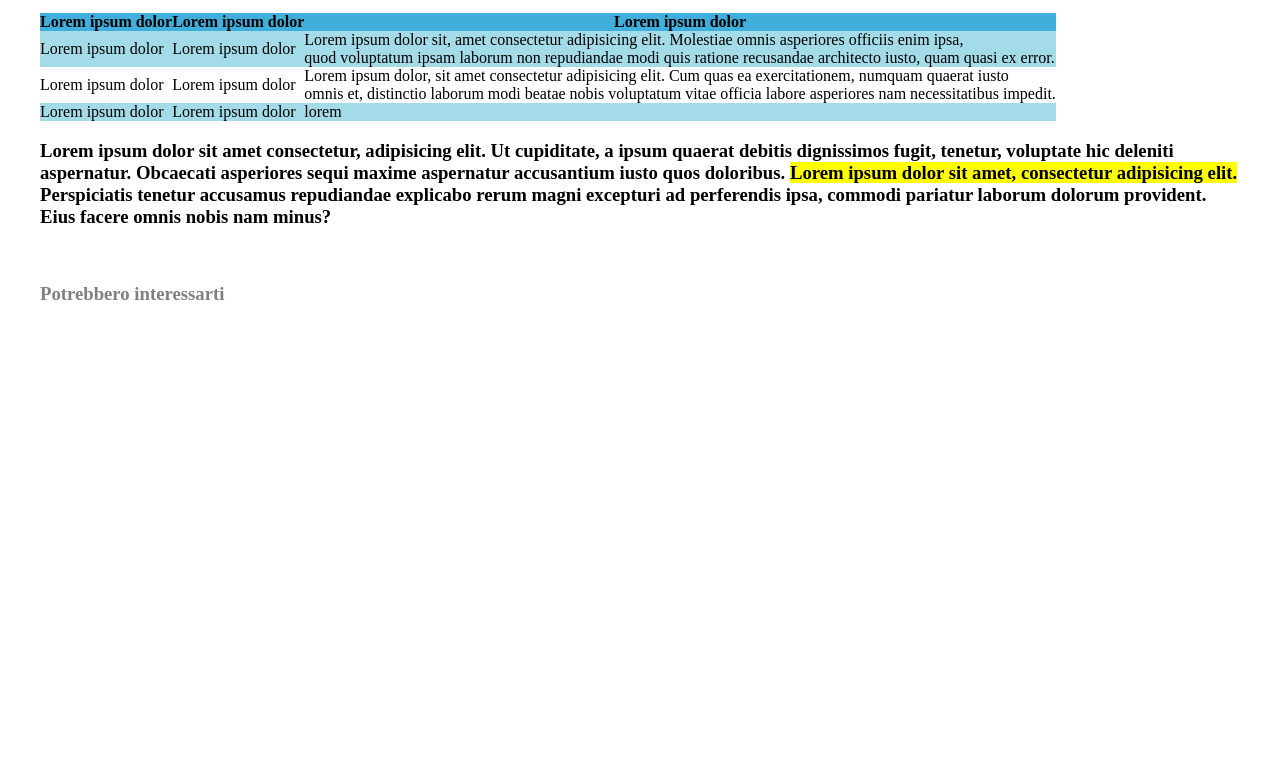
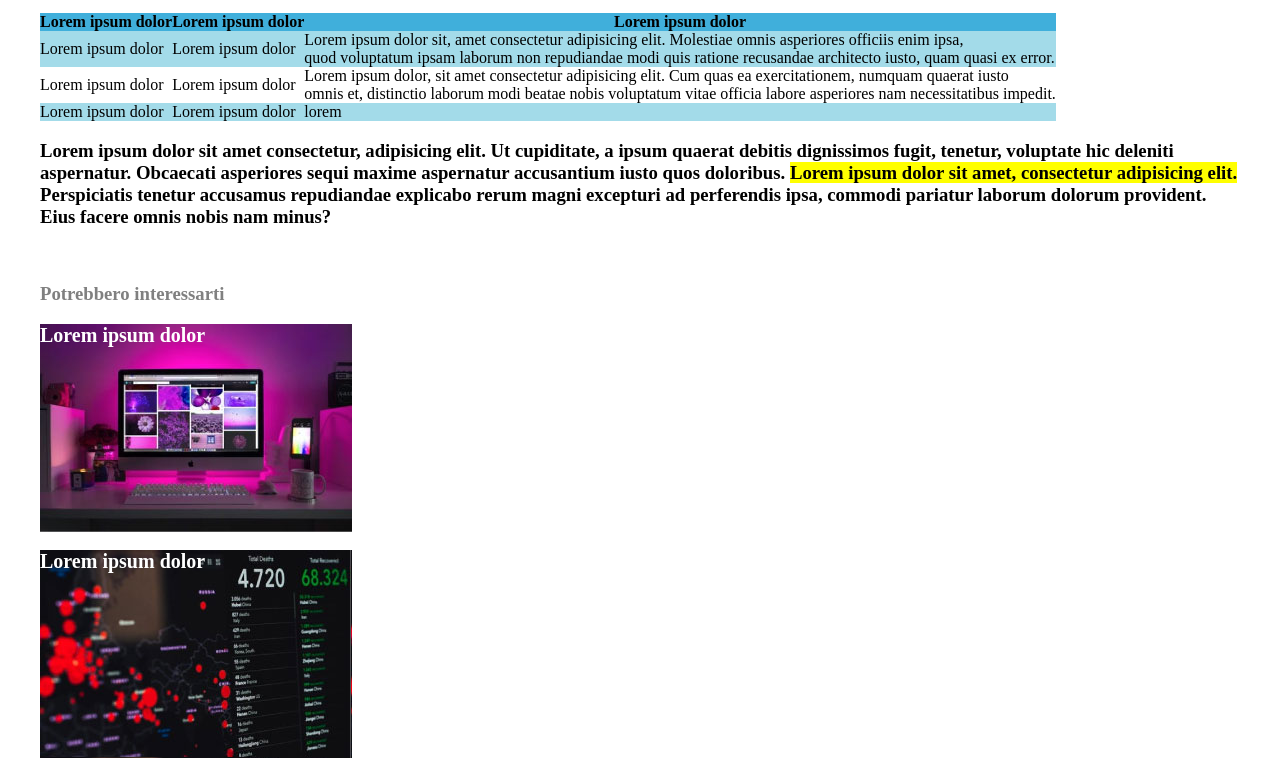
Before and after one commit to FlavioOriggi/html-css-booleaner, a plain HTML site: page index.html in a window 1280 px wide. Shown: the part 897-1663 px from the top of the page. Drawn offline with Linux system fonts and the light colour scheme.

Commit message:
corretto url immagini css

```diff
--- a/css/style.css
+++ b/css/style.css
@@ -5,7 +5,7 @@
 
 header{
     background-color: rgb(64, 175, 219);
-    background-image: url('img/pattern.png');
+    background-image: url('../img/pattern.png');
     height: 70px;
     width: 100%;
 }
@@ -54,13 +54,13 @@ thead{
 }
 
 .immaginefooter1{
-    background-image: url('img/monitor.jpg');
+    background-image: url('../img/monitor.jpg');
     width: 312px;
     height: 208px;
 }
 
 .immaginefooter2{
-    background-image: url('img/graph.jpg');
+    background-image: url('../img/graph.jpg');
     width: 312px;
     height: 208px;
 }
```
